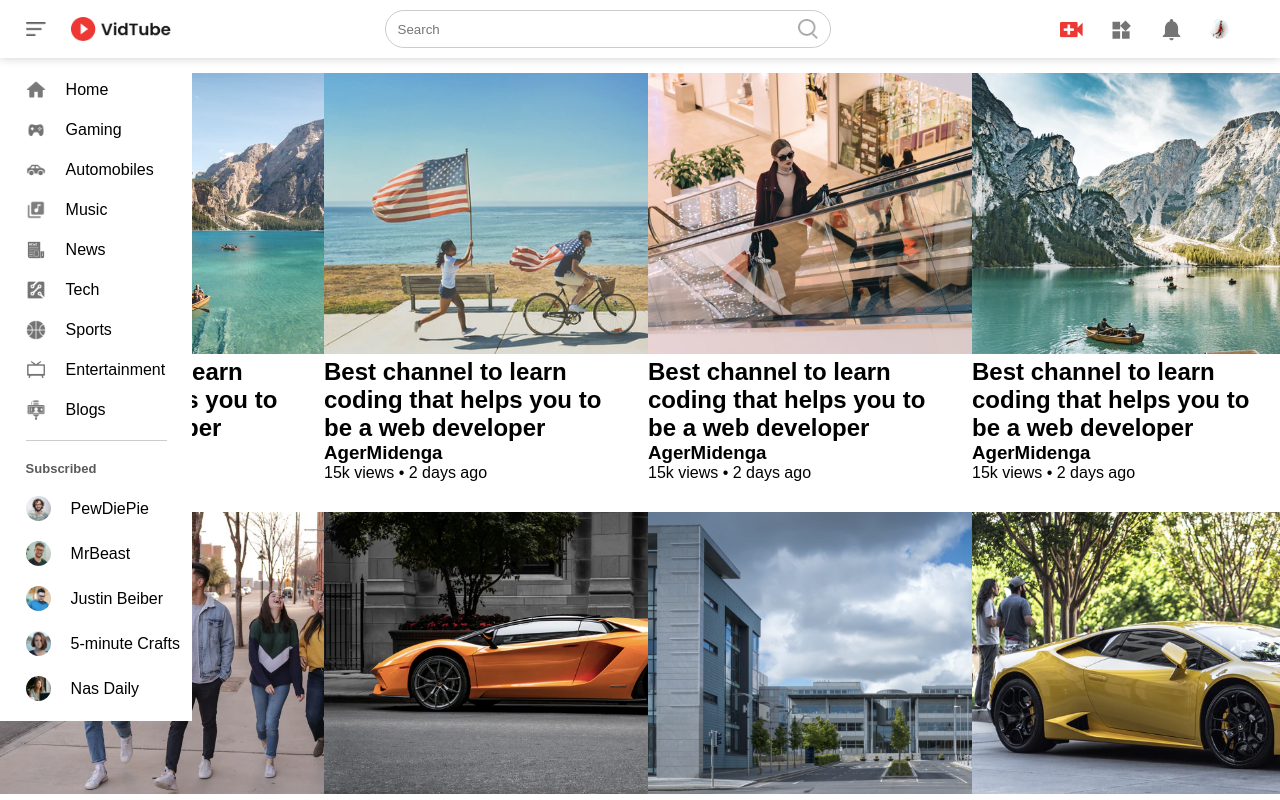
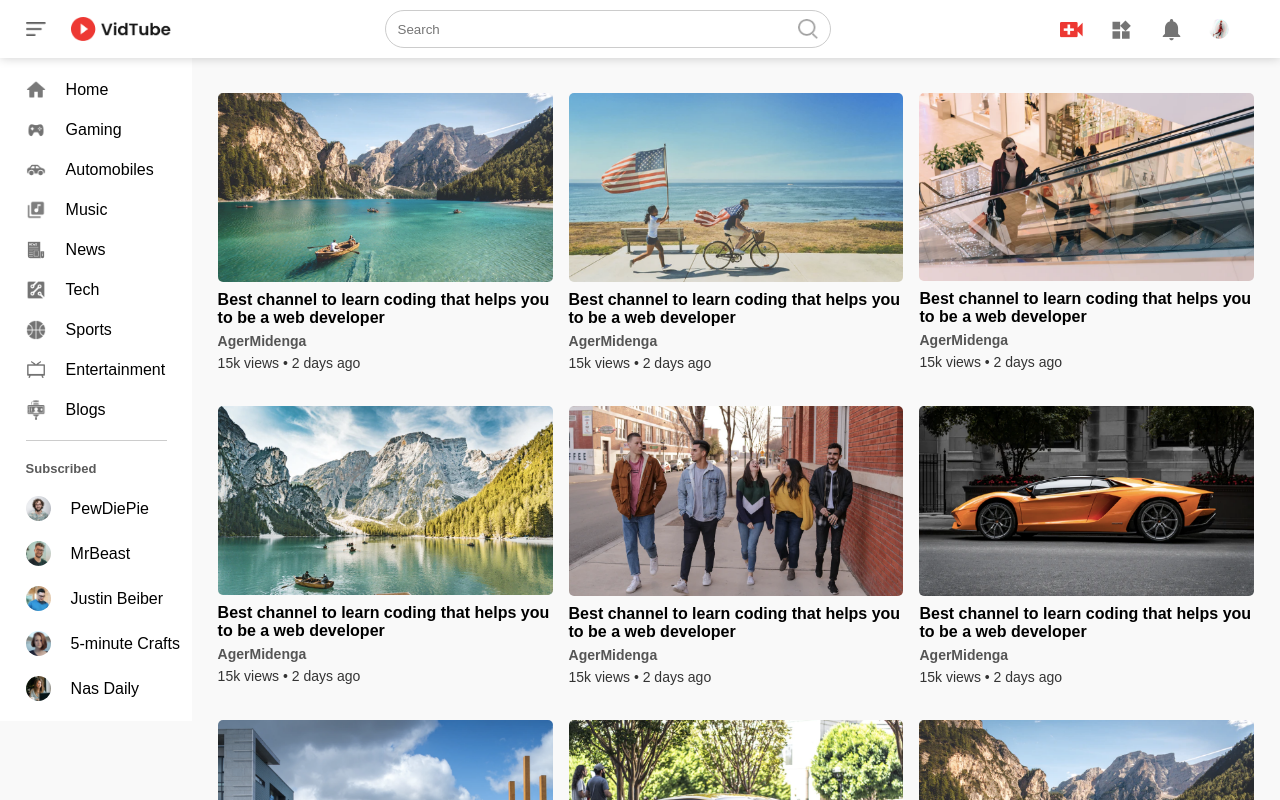
Before and after one commit to ager001/Midenga-s-Youtube, a React (Vite) app: page / in a window 1280 px wide. Built offline with nearby package versions, Linux system fonts and the light colour scheme.

Commit message:
created a functioning link property and styled the thumbnails

```diff
--- /dev/null
+++ b/src/Components/Play Video/PlayVideo.jsx
@@ -0,0 +1,44 @@
+import React from 'react'
+import './PlayVideo.css';
+import video1 from '../../assets/video.mp4';
+import like from '../../assets/like.png';
+import dislike from '../../assets/dislike.png';
+import share from '../../assets/share.png';
+import save from '../../assets/save.png';
+import user_profile from '../../assets/user_profile.jpg';
+import jack from '../../assets/jack.png';
+
+const PlayVideo = () => {
+  return (
+    <div className='play-video'>
+      <video src={video1} controls autoPlay muted></video>
+      <h3>Best Youtube Chanel To learn Web Development</h3>
+       <div className="play-video-info">
+         <p>153334 views &bull; 2 days ago</p>
+       </div>
+        <div>
+           <span><img src={like} alt="" />3450</span>
+           <span><img src={dislike} alt="" />34</span>
+           <span><img src={share} alt="" />Share</span>
+           <span><img src={save} alt="" />Save</span>
+        </div>
+        <hr/>
+        <div className="publisher">
+          <img src={jack} alt="" />
+          <div className="publisher-info">
+            <p>Obizee</p>
+            <span>10M Subscribers</span>
+          </div>
+          <button>Subscribe</button>
+        </div>
+        <div className="vid-description">
+          <p>Chanel that makes learning Easy</p>
+          <p>Subsribe Obizee to Watch More Tutorials on Web Development</p>
+          <hr/>
+
+        </div>
+    </div>
+  )
+}
+
+export default PlayVideo
--- a/src/Components/feed/Feed.css
+++ b/src/Components/feed/Feed.css
@@ -5,3 +5,25 @@
     grid-row-gap: 30px;
     margin-top: 15px;
 }
+.card img{
+    width: 100%;
+    border-radius: 5px;
+
+}
+.card h2{
+    font-size: 16px;
+    font-weight: 600;
+    color: #000;
+    margin: 5px 0;
+}
+.card h3{
+    font-size: 14px;
+    font-weight: 600;
+    color: #555;
+    margin: 6px 0;
+}
+.card p{
+    font-size: 14px;
+    color: #333;
+    margin: 5px 0;
+}
--- a/src/Components/feed/Feed.jsx
+++ b/src/Components/feed/Feed.jsx
@@ -8,11 +8,108 @@ import thumbnail5 from '../../assets/thumbnail5.png'
 import thumbnail6 from '../../assets/thumbnail6.png'
 import thumbnail7 from '../../assets/thumbnail7.png'
 import thumbnail8 from '../../assets/thumbnail8.png'
+import { Link } from 'react-router-dom'
 
 
 const Feed = () => {
   return (
     <div className='feed'>
+            <Link to={`video/20/2323`} className='card'>
+              <img src={thumbnail1} alt="" />
+              <h2>Best channel to learn coding that helps you to be a web developer</h2>
+              <h3>AgerMidenga</h3>
+             <p>15k views &bull; 2 days ago</p>
+           </Link>
+            <div className='card'>
+              <img src={thumbnail2} alt="" />
+              <h2>Best channel to learn coding that helps you to be a web developer</h2>
+              <h3>AgerMidenga</h3>
+             <p>15k views &bull; 2 days ago</p>
+           </div>
+            <div className='card'>
+              <img src={thumbnail3} alt="" />
+              <h2>Best channel to learn coding that helps you to be a web developer</h2>
+              <h3>AgerMidenga</h3>
+             <p>15k views &bull; 2 days ago</p>
+           </div>
+            <div className='card'>
+              <img src={thumbnail4} alt="" />
+              <h2>Best channel to learn coding that helps you to be a web developer</h2>
+              <h3>AgerMidenga</h3>
+             <p>15k views &bull; 2 days ago</p>
+           </div>
+            <div className='card'>
+              <img src={thumbnail5} alt="" />
+              <h2>Best channel to learn coding that helps you to be a web developer</h2>
+              <h3>AgerMidenga</h3>
+             <p>15k views &bull; 2 days ago</p>
+           </div>
+            <div className='card'>
+              <img src={thumbnail6} alt="" />
+              <h2>Best channel to learn coding that helps you to be a web developer</h2>
+              <h3>AgerMidenga</h3>
+             <p>15k views &bull; 2 days ago</p>
+           </div>
+            <div className='card'>
+              <img src={thumbnail7} alt="" />
+              <h2>Best channel to learn coding that helps you to be a web developer</h2>
+              <h3>AgerMidenga</h3>
+             <p>15k views &bull; 2 days ago</p>
+           </div>
+            <div className='card'>
+              <img src={thumbnail8} alt="" />
+              <h2>Best channel to learn coding that helps you to be a web developer</h2>
+              <h3>AgerMidenga</h3>
+             <p>15k views &bull; 2 days ago</p>
+           </div>
+            <div className='card'>
+              <img src={thumbnail1} alt="" />
+              <h2>Best channel to learn coding that helps you to be a web developer</h2>
+              <h3>AgerMidenga</h3>
+             <p>15k views &bull; 2 days ago</p>
+           </div>
+            <div className='card'>
+              <img src={thumbnail2} alt="" />
+              <h2>Best channel to learn coding that helps you to be a web developer</h2>
+              <h3>AgerMidenga</h3>
+             <p>15k views &bull; 2 days ago</p>
+           </div>
+            <div className='card'>
+              <img src={thumbnail3} alt="" />
+              <h2>Best channel to learn coding that helps you to be a web developer</h2>
+              <h3>AgerMidenga</h3>
+             <p>15k views &bull; 2 days ago</p>
+           </div>
+            <div className='card'>
+              <img src={thumbnail4} alt="" />
+              <h2>Best channel to learn coding that helps you to be a web developer</h2>
+              <h3>AgerMidenga</h3>
+             <p>15k views &bull; 2 days ago</p>
+           </div>
+            <div className='card'>
+              <img src={thumbnail5} alt="" />
+              <h2>Best channel to learn coding that helps you to be a web developer</h2>
+              <h3>AgerMidenga</h3>
+             <p>15k views &bull; 2 days ago</p>
+           </div>
+            <div className='card'>
+              <img src={thumbnail6} alt="" />
+              <h2>Best channel to learn coding that helps you to be a web developer</h2>
+              <h3>AgerMidenga</h3>
+             <p>15k views &bull; 2 days ago</p>
+           </div>
+            <div className='card'>
+              <img src={thumbnail7} alt="" />
+              <h2>Best channel to learn coding that helps you to be a web developer</h2>
+              <h3>AgerMidenga</h3>
+             <p>15k views &bull; 2 days ago</p>
+           </div>
+            <div className='card'>
+              <img src={thumbnail8} alt="" />
+              <h2>Best channel to learn coding that helps you to be a web developer</h2>
+              <h3>AgerMidenga</h3>
+             <p>15k views &bull; 2 days ago</p>
+           </div>
             <div className='card'>
               <img src={thumbnail1} alt="" />
               <h2>Best channel to learn coding that helps you to be a web developer</h2>
--- a/src/Pages/Home/Home.css
+++ b/src/Pages/Home/Home.css
@@ -0,0 +1,10 @@
+.container{
+    background: #f9f9f9;
+    padding-left: 17%;
+    padding-right: 2%;
+    padding-top: 20px;
+    padding-bottom: 20px;
+}
+.large-container{
+    padding-left: 7%;
+}
--- a/src/Pages/Video/Video.jsx
+++ b/src/Pages/Video/Video.jsx
@@ -1,8 +1,10 @@
 import React from 'react'
+import PlayVideo from '../../Components/Play Video/PlayVideo'
 
 const Video = () => {
   return (
-    <div>
+    <div className='play-container'>
+      <PlayVideo/>
 
     </div>
   )
```
Also changed, not shown: src/Components/Play Video/PlayVideo.css (added).
